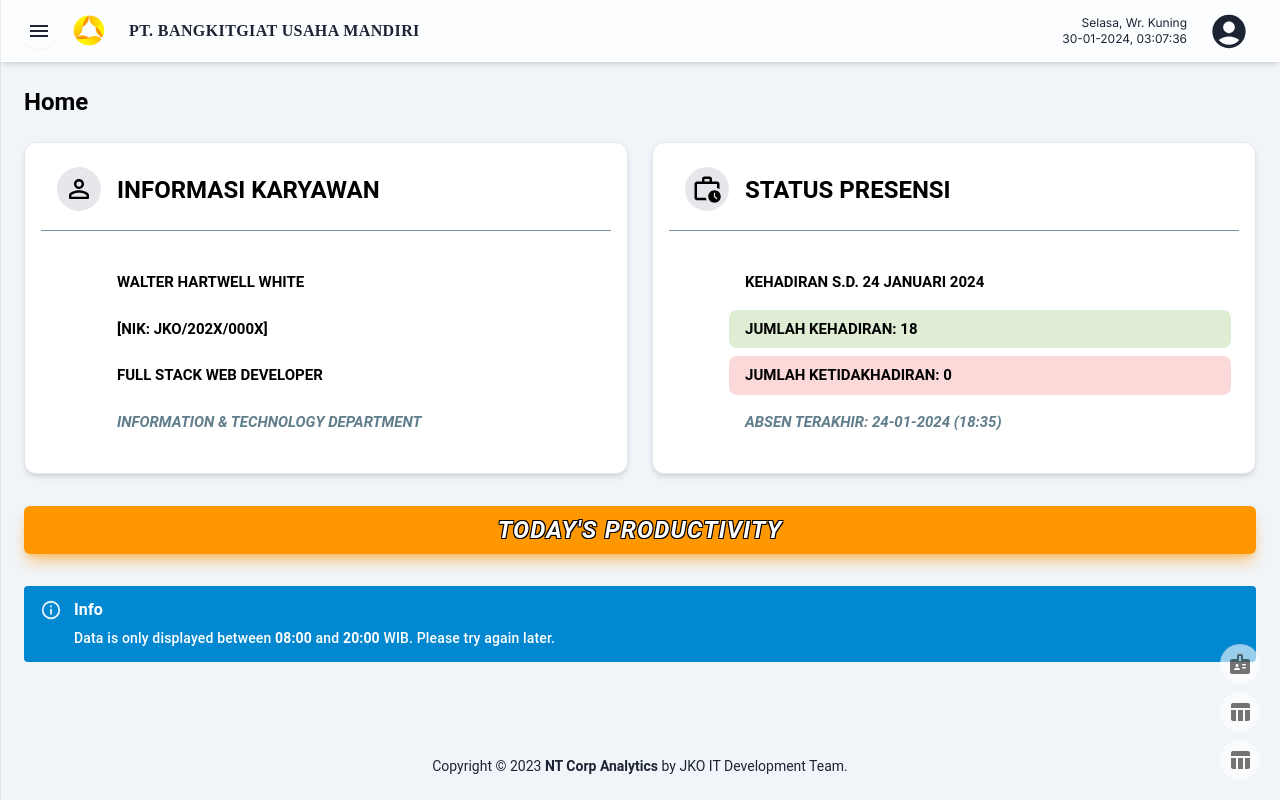
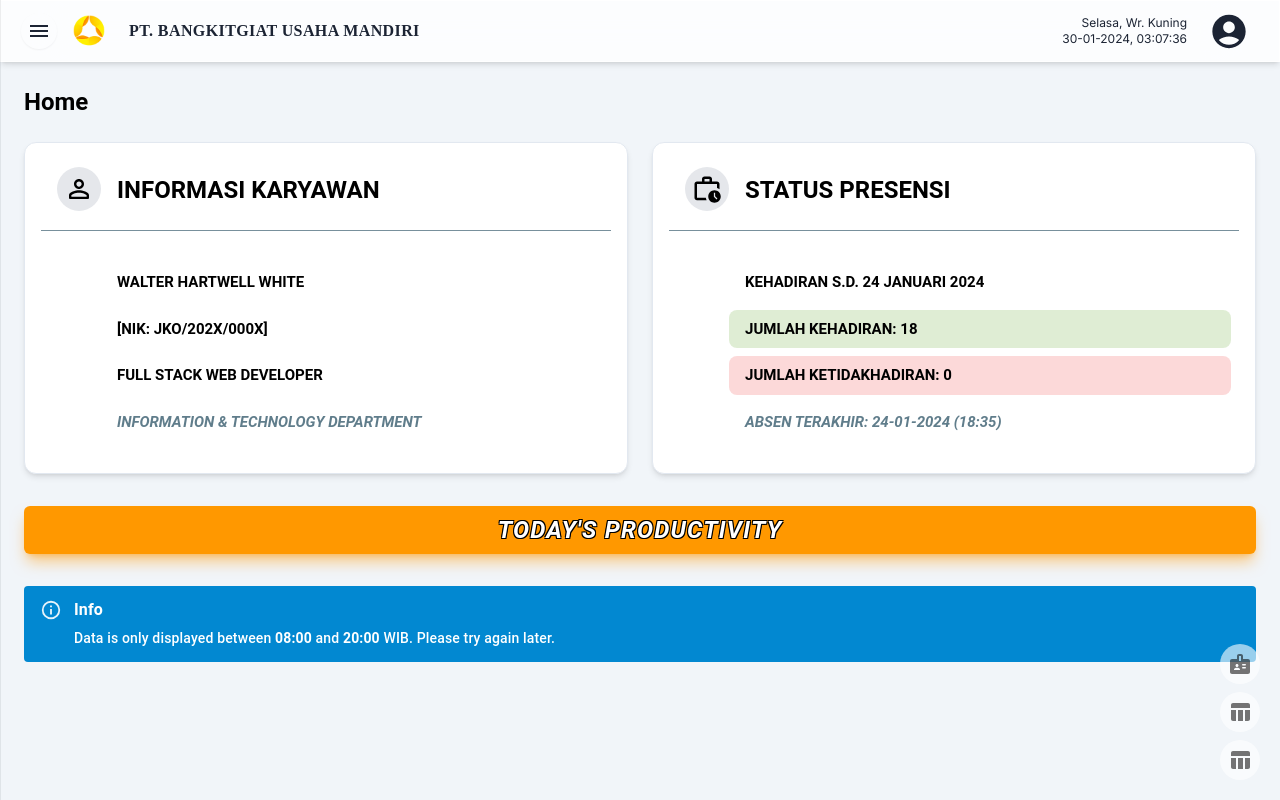
Before and after one commit to emilfauzan/erpplayground, a Next.js app: page /dashboard/home in a window 1280 px wide. Built offline with nearby package versions, Linux system fonts and the light colour scheme.

Commit message:
modified page size to fit before the footer at the bottom using min-h-screen

```diff
--- a/app/(views)/dashboard/layout.tsx
+++ b/app/(views)/dashboard/layout.tsx
@@ -35,7 +35,7 @@ export default function DashboardLayout({ children }: { children: ReactNode }) {
                                 />
                                 <main>
                                     <div
-                                        className="mx-auto max-w-screen-2xl p-4 md:p-6 2xl:p-10 min-h-fit grow"
+                                        className="mx-auto max-w-screen-2xl p-4 md:p-6 2xl:p-10 min-h-screen grow"
                                     >
                                         {children}
                                     </div>
--- a/components/common/footer/Footer.tsx
+++ b/components/common/footer/Footer.tsx
@@ -3,7 +3,7 @@ import React from 'react'
 
 const Footer = () => {
     return (
-        <footer className="relative bottom-0 z-0 flex h-full  max-w-full rounded-none px-5 w-full py-6 bg-[#37474f] md:bg-[#F1F5F9] justify-center items-end">
+        <footer className="relative bottom-0 z-0 flex h-full max-w-full rounded-none px-5 w-full py-6 bg-[#37474f] md:bg-[#F1F5F9] justify-center items-end">
             <Typography color="white" className="text-sm font-normal text-center md:text-black ">
                 Copyright &copy; 2023 <strong> NT Corp Analytics </strong>by JKO IT Development Team.
             </Typography>
```
